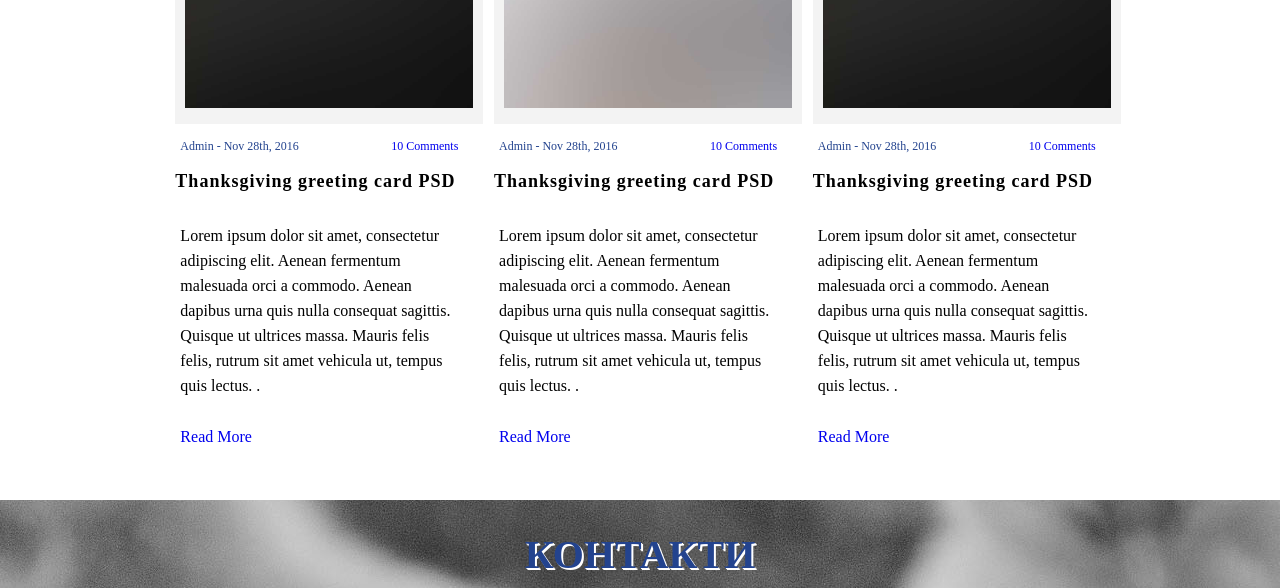
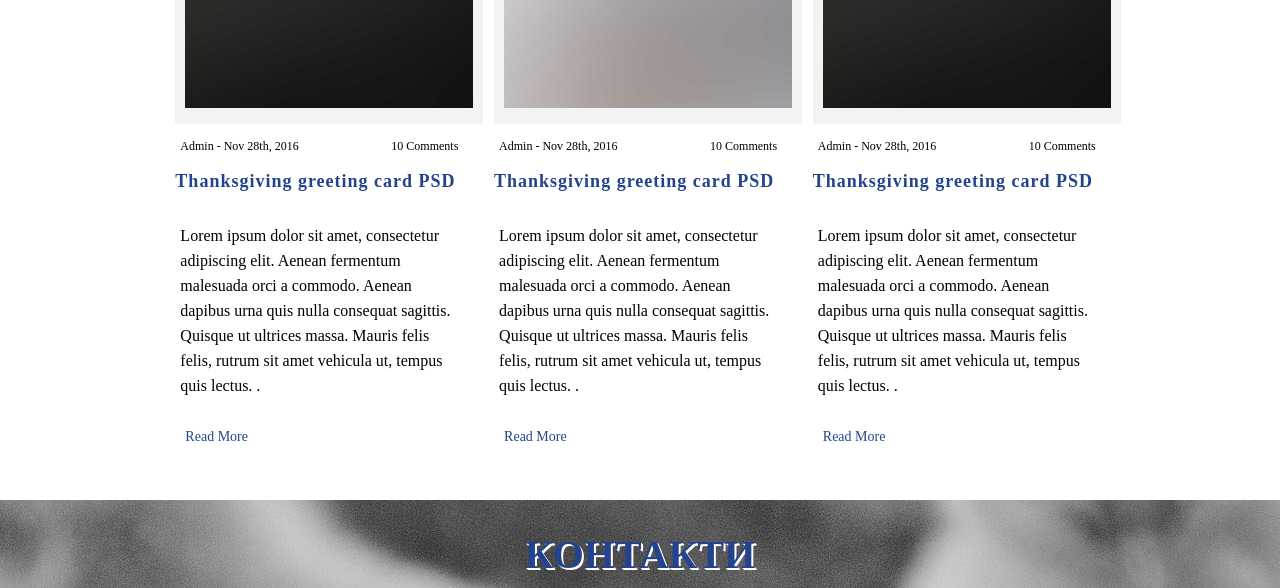
Before and after one commit to Havryliuk-Serhii/vetapteka, a plain HTML site: page index.html in a window 1280 px wide. Shown: the part 2640-3228 px from the top of the page. Drawn offline with Linux system fonts and the light colour scheme.

Commit message:
fixed button Read More

```diff
--- a/index.html
+++ b/index.html
@@ -172,11 +172,11 @@
                     </div>
                     <div class="post-head">
                 	    <span class="post-date"><span>Admin</span> - Nov 28th, 2016</span>
-                        <span class="post-comments"><a href="#">10 Comments</a></span>
+                        <span class="post-comments">10 Comments</span>
                     </div>
                     <h3><a href="blog.html">Thanksgiving greeting card PSD</a></h3>
                     <p>Lorem ipsum dolor sit amet, consectetur adipiscing elit. Aenean fermentum malesuada orci a commodo. Aenean dapibus urna quis nulla consequat sagittis. Quisque ut ultrices massa. Mauris felis felis, rutrum sit amet vehicula ut, tempus quis lectus. . </p>
-                    <p><a href="blog.html">Read More</a></p>
+                    <a class="read-more" href="blog.html">Read More</a>
                 </div>
                 <div class="articles">
             	    <div class="post-img">
@@ -184,11 +184,11 @@
                     </div>
                     <div class="post-head">
                 	    <span class="post-date"><span>Admin</span> - Nov 28th, 2016</span>
-                        <span class="post-comments"><a href="#">10 Comments</a></span>
+                        <span class="post-comments">10 Comments</span>
                     </div>
                     <h3><a href="blog.html">Thanksgiving greeting card PSD</a></h3>
                     <p>Lorem ipsum dolor sit amet, consectetur adipiscing elit. Aenean fermentum malesuada orci a commodo. Aenean dapibus urna quis nulla consequat sagittis. Quisque ut ultrices massa. Mauris felis felis, rutrum sit amet vehicula ut, tempus quis lectus. . </p>
-                    <p><a href="blog.html">Read More</a></p>
+                    <a class="read-more" href="blog.html">Read More</a>
                 </div>
                 <div class="articles">
             	    <div class="post-img">
@@ -196,11 +196,11 @@
                     </div>
                     <div class="post-head">
                 	    <span class="post-date"><span>Admin</span> - Nov 28th, 2016</span>
-                        <span class="post-comments"><a href="#">10 Comments</a></span>
+                        <span class="post-comments">10 Comments</span>
                     </div>
                     <h3><a href="blog.html">Thanksgiving greeting card PSD</a></h3>
                     <p>Lorem ipsum dolor sit amet, consectetur adipiscing elit. Aenean fermentum malesuada orci a commodo. Aenean dapibus urna quis nulla consequat sagittis. Quisque ut ultrices massa. Mauris felis felis, rutrum sit amet vehicula ut, tempus quis lectus. . </p>
-                    <p><a href="blog.html">Read More</a></p>
+                    <a class="read-more" href="blog.html">Read More</a>
                 </div>
 			</div>
 		</div>
--- a/style.css
+++ b/style.css
@@ -571,6 +571,7 @@ a.btn:active {
 
 .post-head{
   padding: 10px 5px;
+  color: #000;
 }
 .post-date{
   font-size: 12px;
@@ -583,17 +584,38 @@ a.btn:active {
 
 .articles h3 a{
   font-size: 18px;
-  color: #000;
+  color: #23438e;
   letter-spacing: 1px;
 }
 .articles p{
   font-size: 16px;
   padding:5px;
 }
-
+.post-img{
+	background:#f3f3f3;
+	padding:10px;
+	width:100% ;
+	height:auto;
+}
 .post-img img{
   width: 100%;
   height: auto;
+}
+a.read-more{
+  font-size: 14px;
+  background-color: transparent;
+  padding: 5px 10px;
+  border: none;
+  color: #23438e;
+}
+a.read-more:hover,
+a.read-more:active {
+  background-color: #23438e;
+  padding: 5px 10px;
+  border: none;
+  border-radius: 5px;
+  color: #fff;
+  font-size: 14px;
 }
 /* Blog page */
 .one-half{
@@ -607,63 +629,7 @@ a.btn:active {
   width: 100px;
   height: auto;
 }
-/*.post-articles{
-	overflow:hidden;
-	font-size:20px;
-	color:#000000;
-	border-bottom: 2px solid #23438e;
-	padding-bottom:25px;
-	margin-bottom:25px;
-}
 
-.post-text{
-    float: left;
-    width: 450px;
-}
-
-.post-articles a{
-	color:#23438e;
-}
-
-.post-articles a:hover{
-	text-decoration: underline;
-}
-
-.post-articles h3{
-	font-size: 30px;
-	margin-bottom:15px;
-	text-align:center;
-}
-
-.post-head{
-	overflow:hidden;
-	font-size: 16px;
-	margin-bottom:15px;
-
-}
-
-.post-date{
-	float:left;
-}
-
-.post-date span{
-	color:#23438e;
-}
-
-.post-comments{
-	float:right;
-}
-
-.post-articles p{
-	margin-bottom:15px;
-}*/
-
-.post-img{
-	background:#f3f3f3;
-	padding:10px;
-	width:100% ;
-	height:auto;
-}
 
 /*--Contact--*/
 
```
